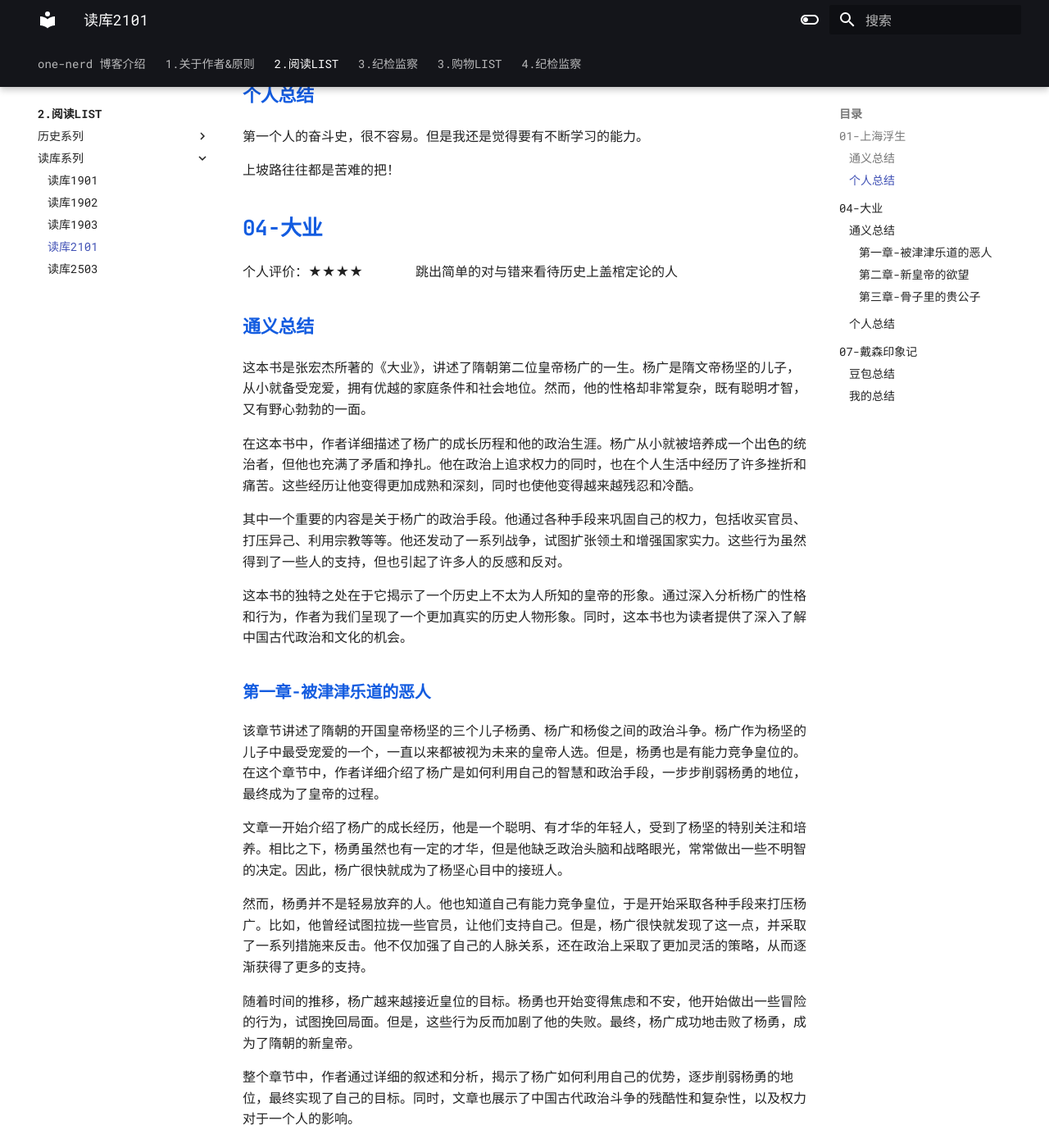
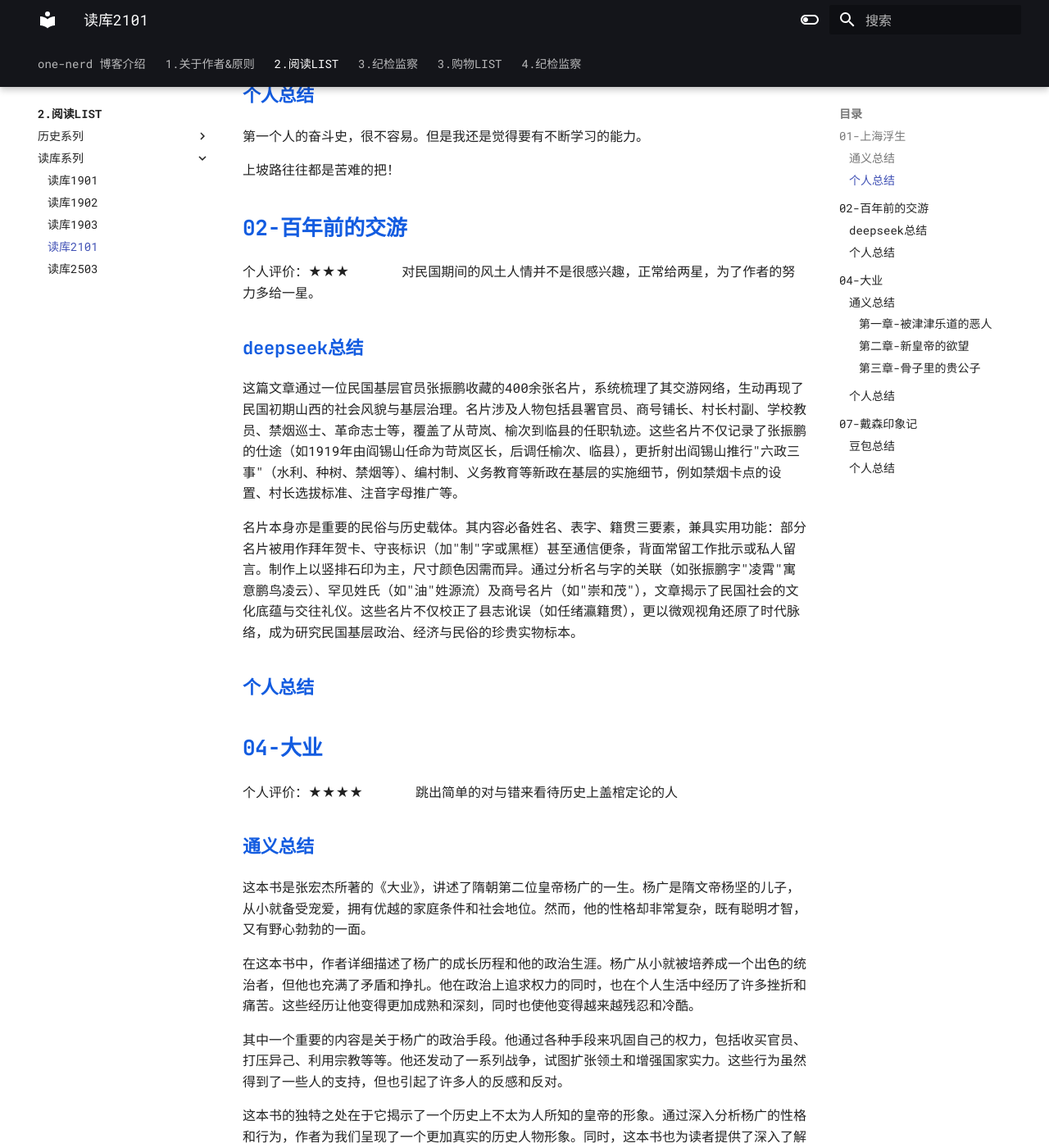
Before and after one commit to one-nerd/one-nerd.github.io, an MkDocs documentation site: the page built from docs/2.阅读LIST/读库系列/读库2101.md, in a window 1280 px wide and 1400 px high, scrolled down 917 px. Shown: the whole window at 82% size. Built offline with MkDocs 1.6.1 and Material for MkDocs 9.7.7, drawn with Linux system fonts in a browser that asks for light colours; some web fonts are replaced.

Commit message:
Update software and reading records, add book notes
Expanded the software list with new entries and improved descriptions. Updated the reading records table with new books and revised formatting. Added section titles and summaries to book notes for clarity. Updated purchase records for 2025 with recent acquisitions.

```diff
--- a/docs/2.阅读LIST/读库系列/读库2101.md
+++ b/docs/2.阅读LIST/读库系列/读库2101.md
@@ -23,6 +23,18 @@
 第一个人的奋斗史，很不容易。但是我还是觉得要有不断学习的能力。
 
 上坡路往往都是苦难的把！
+
+## 02-百年前的交游
+
+个人评价：★★★　　　　对民国期间的风土人情并不是很感兴趣，正常给两星，为了作者的努力多给一星。
+
+### deepseek总结
+
+这篇文章通过一位民国基层官员张振鹏收藏的400余张名片，系统梳理了其交游网络，生动再现了民国初期山西的社会风貌与基层治理。名片涉及人物包括县署官员、商号铺长、村长村副、学校教员、禁烟巡士、革命志士等，覆盖了从苛岚、榆次到临县的任职轨迹。这些名片不仅记录了张振鹏的仕途（如1919年由阎锡山任命为苛岚区长，后调任榆次、临县），更折射出阎锡山推行"六政三事"（水利、种树、禁烟等）、编村制、义务教育等新政在基层的实施细节，例如禁烟卡点的设置、村长选拔标准、注音字母推广等。
+
+名片本身亦是重要的民俗与历史载体。其内容必备姓名、表字、籍贯三要素，兼具实用功能：部分名片被用作拜年贺卡、守丧标识（加"制"字或黑框）甚至通信便条，背面常留工作批示或私人留言。制作上以竖排石印为主，尺寸颜色因需而异。通过分析名与字的关联（如张振鹏字"凌霄"寓意鹏鸟凌云）、罕见姓氏（如"油"姓源流）及商号名片（如"崇和茂"），文章揭示了民国社会的文化底蕴与交往礼仪。这些名片不仅校正了县志讹误（如任绪瀛籍贯），更以微观视角还原了时代脉络，成为研究民国基层政治、经济与民俗的珍贵实物标本。
+
+### 个人总结
 
 ## 04-大业
 
@@ -86,7 +98,7 @@
 
 除科学研究，戴森兴趣广泛，涉足多领域，身份多元。他提出 “戴森球” 构想，其研究和写作致力于打通不同方法和领域，且有很大的叛逆性。他对 “全球变暖” 提出异议，支持 “超感官知觉”，在宗教观点上也和稀泥，引发作者诸多批判。但作者也表示戴森经历丰富，值得品味，最后用马文・戈德伯格对戴森的评语 “他也许会犯错，但从不乏味” 结束全文。
 
-### 我的总结
+### 个人总结
 
 电和磁我学习的没有那么好，能同时掌握数学和物理，一定是一个“神”一样的男人！
 
```
Also changed, not shown: docs/1.关于作者&原则/4.软件.md (+4 -3 lines), docs/2.阅读LIST/index.md (+11 -10 lines), docs/2.阅读LIST/读库系列/读库1901.md (+8 -8 lines), docs/3.购物LIST/2025年/index.md (+4 -1 lines).
